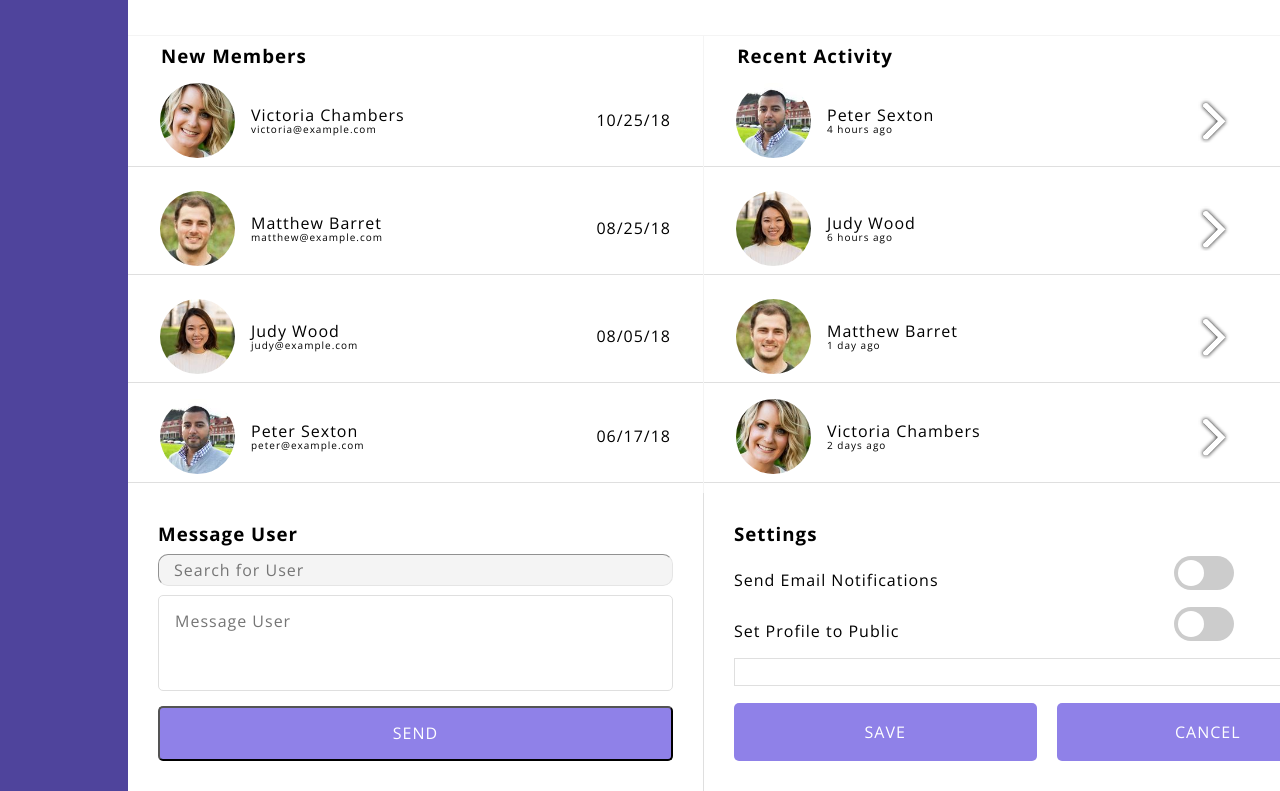
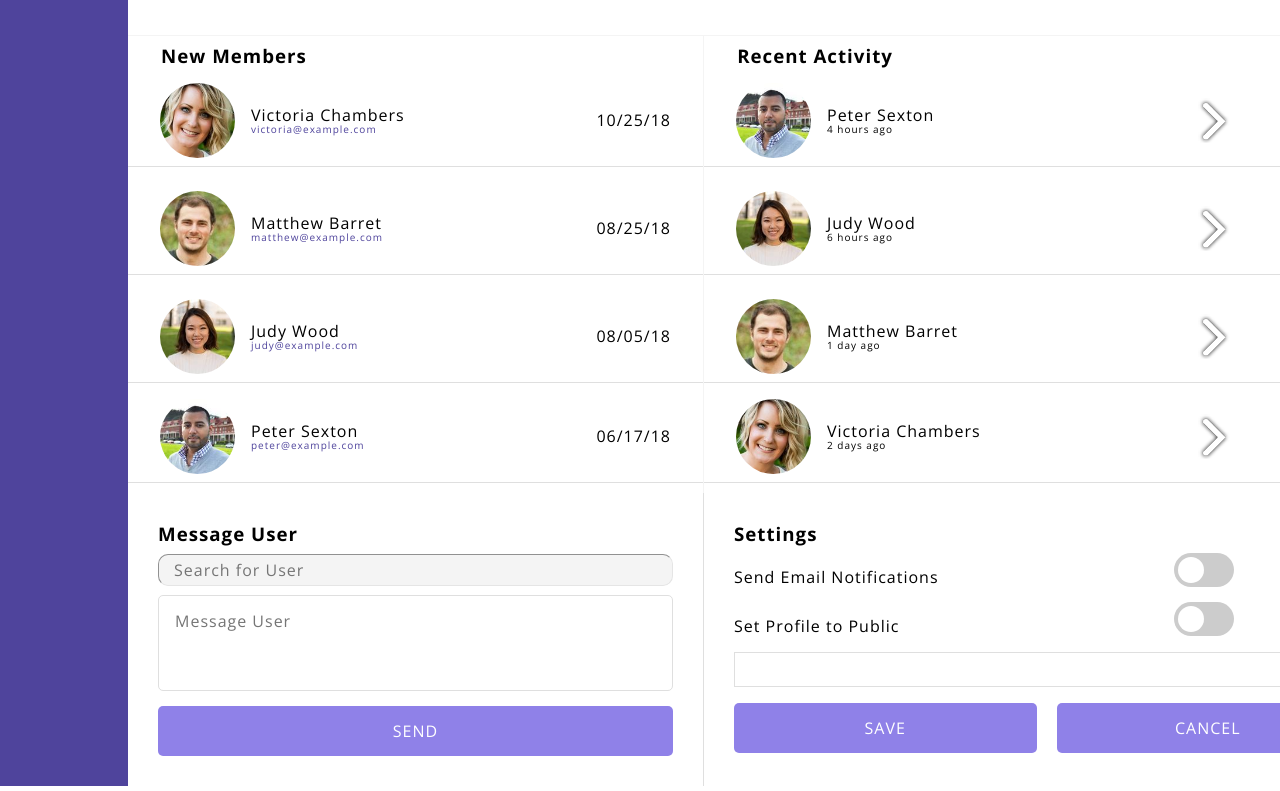
Before and after one commit to jnguyen-88/webapp, a website: page index.html in a window 1280 px wide. Shown: the part 1066-1857 px from the top of the page. Drawn offline with nearby package versions, Linux system fonts and the light colour scheme.

Commit message:
fixed bottom buttons

```diff
--- a/index.html
+++ b/index.html
@@ -209,11 +209,11 @@
 
     <div class="user-messages">
       <h3>Message User</h3>
-      <form>
+      <div class="message-panel">
         <input type="search" name="search-user" placeholder="Search for User" class="search-user">
         <textarea name="message" placeholder="Message User" class="msg-user"></textarea>
-        <input type="submit" value="Send" class="send-btn">
-      </form>
+        <button class='btn-send'>Send</button>
+      </div>
     </div>
 
     <div class="settings">
--- a/scss/components/_buttons.scss
+++ b/scss/components/_buttons.scss
@@ -29,14 +29,16 @@ button {
   grid-area: save-button;
   width: 50%;
   margin-right: 10px;
-  padding: 1rem;
+  height: 50px;
+  border:none;
 }
 
 .btn-cancel {
   grid-area: cancel-button;
   width: 50%;
   margin-left: 10px;
-  padding: 1rem;
+  height: 50px;
+  border:none;
 }
 
 
@@ -107,11 +109,11 @@ button {
 }
 
 input:checked + .slider {
-  background-color: #2196F3;
+  background-color: $color-primary;
 }
 
 input:focus + .slider {
-  box-shadow: 0 0 1px #2196F3;
+  box-shadow: 0 0 1px $color-primary;
 }
 
 input:checked + .slider:before {
--- a/scss/components/_layout.scss
+++ b/scss/components/_layout.scss
@@ -380,6 +380,10 @@ Close Btn
     flex-direction: column;
     align-items: center;
   }
+
+  &-email {
+    color: $color-primary-dark;
+  }
 }
 
 .recent-activity {
@@ -438,7 +442,7 @@ Close Btn
     margin-bottom: 5px;
   }
 
-  & form {
+  & .message-panel {
     display: flex;
     flex-direction: column;
 
@@ -453,7 +457,8 @@ Close Btn
       margin: .3rem 0;
     }
 
-    & input[type="submit"] {
+    & .btn-send {
+
       background-color: $color-primary;
       color: #fff;
       // padding: 1.3rem 0;
@@ -462,7 +467,8 @@ Close Btn
       font-weight: 300;
       font-size: 16px;
       cursor: pointer;
-      padding: 1rem;
+      height: 50px;
+      border:none;
     }
 
     & textarea {
@@ -503,7 +509,7 @@ Close Btn
   }
 
   & select {
-    height: 1.75rem;
+    height: 2.2rem;
     outline: none;
     border-color: #DFDFDF;
     background-color: #fff;
```
Also changed, not shown: css/main.css.
